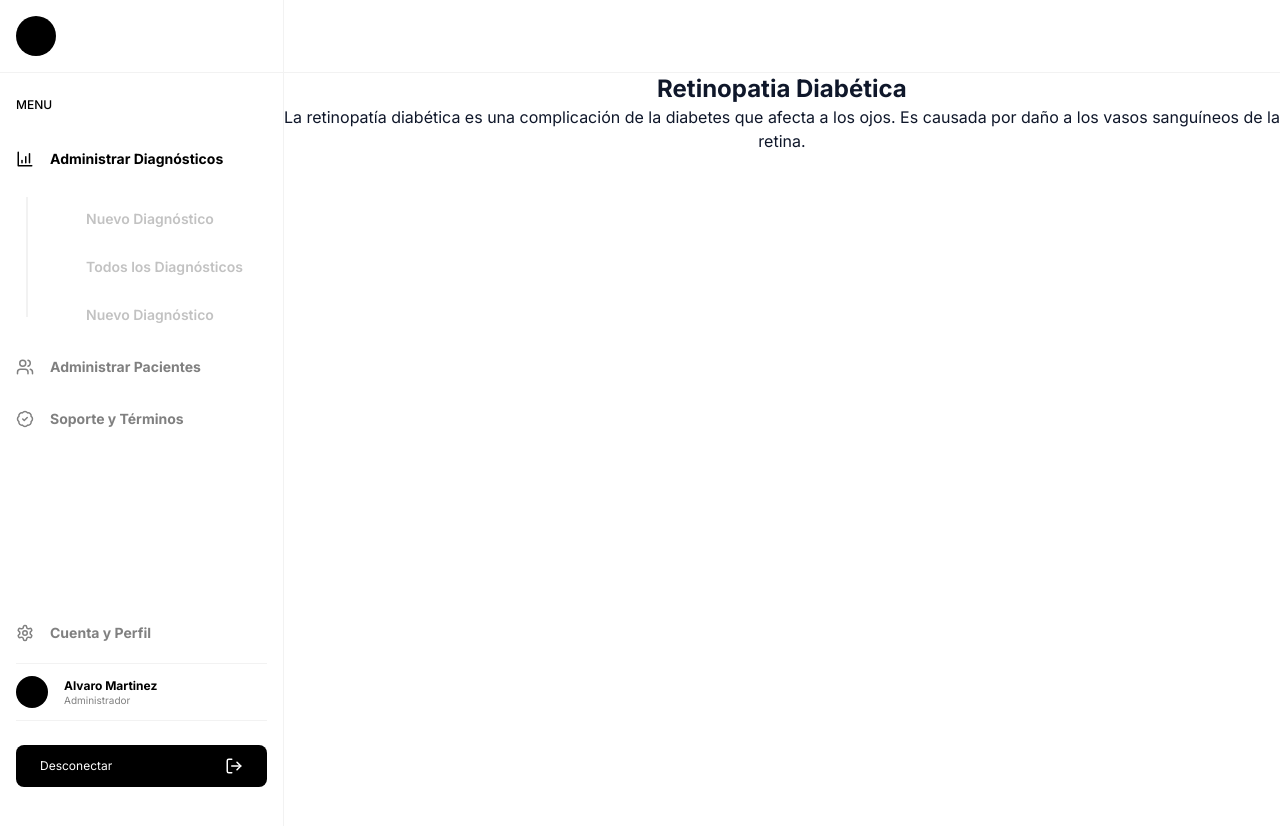
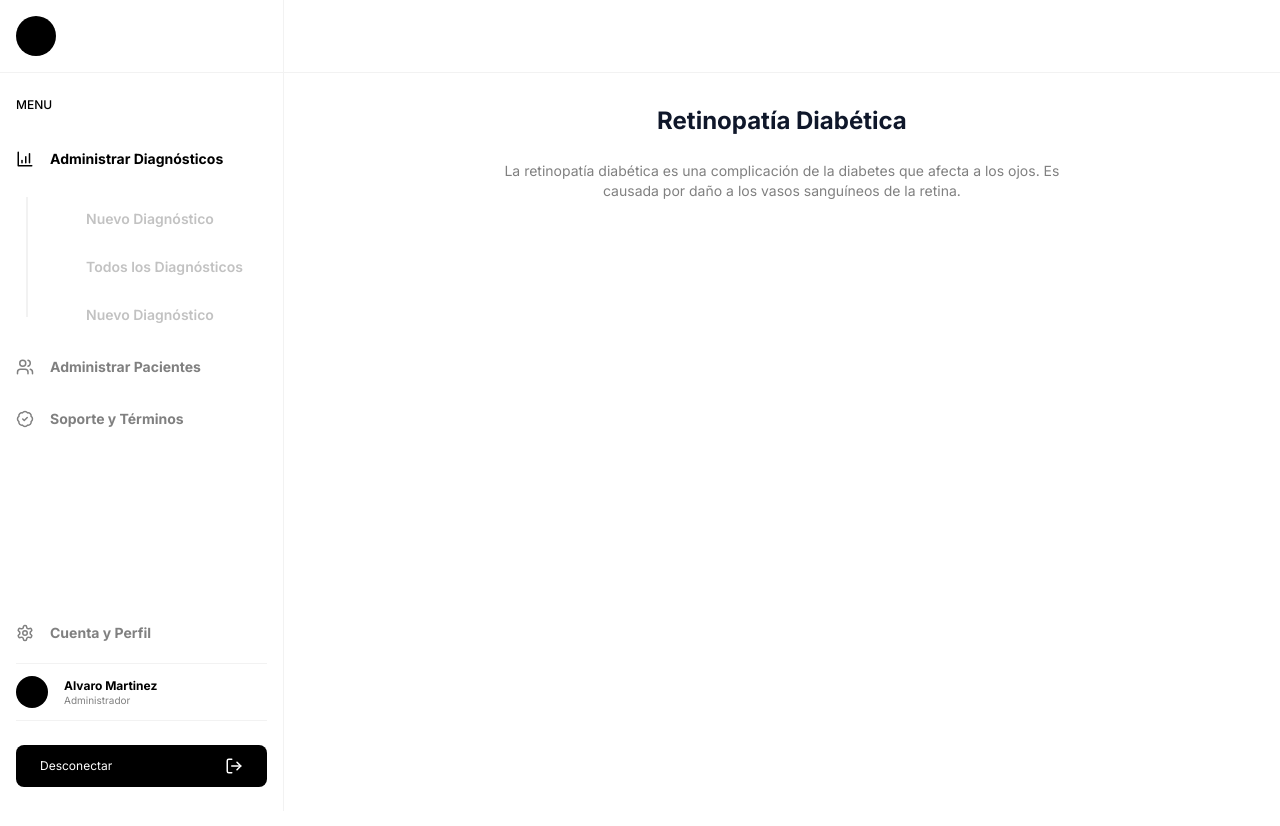
Before and after one commit to omgismartinez/eye, a Next.js app: page / in a window 1280 px wide. Shown: the top 826 px of the page. Built offline with nearby package versions, Linux system fonts and the light colour scheme.

Commit message:
🌌 refactor (home): init

```diff
--- a/app/page.tsx
+++ b/app/page.tsx
@@ -1,11 +1,17 @@
 export default function Home() {
   return (
-    <main className='min-h-screen'>
-      <h1 className='text-2xl font-bold text-center'>Retinopatia Diabética</h1>
-      <p className='text-center'>
-        La retinopatía diabética es una complicación de la diabetes que afecta
-        a los ojos. Es causada por daño a los vasos sanguíneos de la retina.
-      </p>
+    <main className='px-4 py-2'>
+      <div className='max-w-xl mx-auto'>
+        <section className='my-6'>
+          <div className='flex flex-col gap-6 mb-6'>
+            <h1 className='text-2xl font-bold text-center'>Retinopatía Diabética</h1>
+            <p className='text-_gray-808080 text-sm text-center'>
+              La retinopatía diabética es una complicación de la diabetes que afecta a los ojos.
+              Es causada por daño a los vasos sanguíneos de la retina.
+            </p>
+          </div>
+        </section>
+      </div>
     </main>
   )
 }
```
